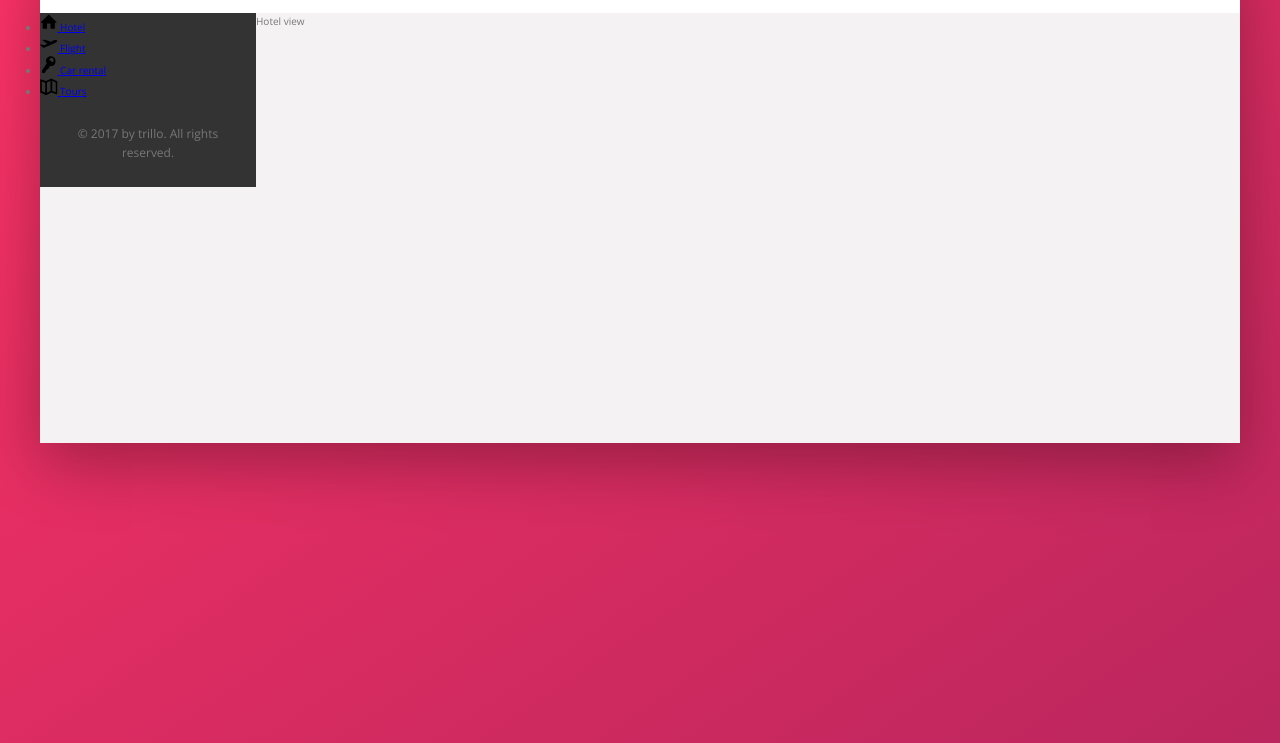
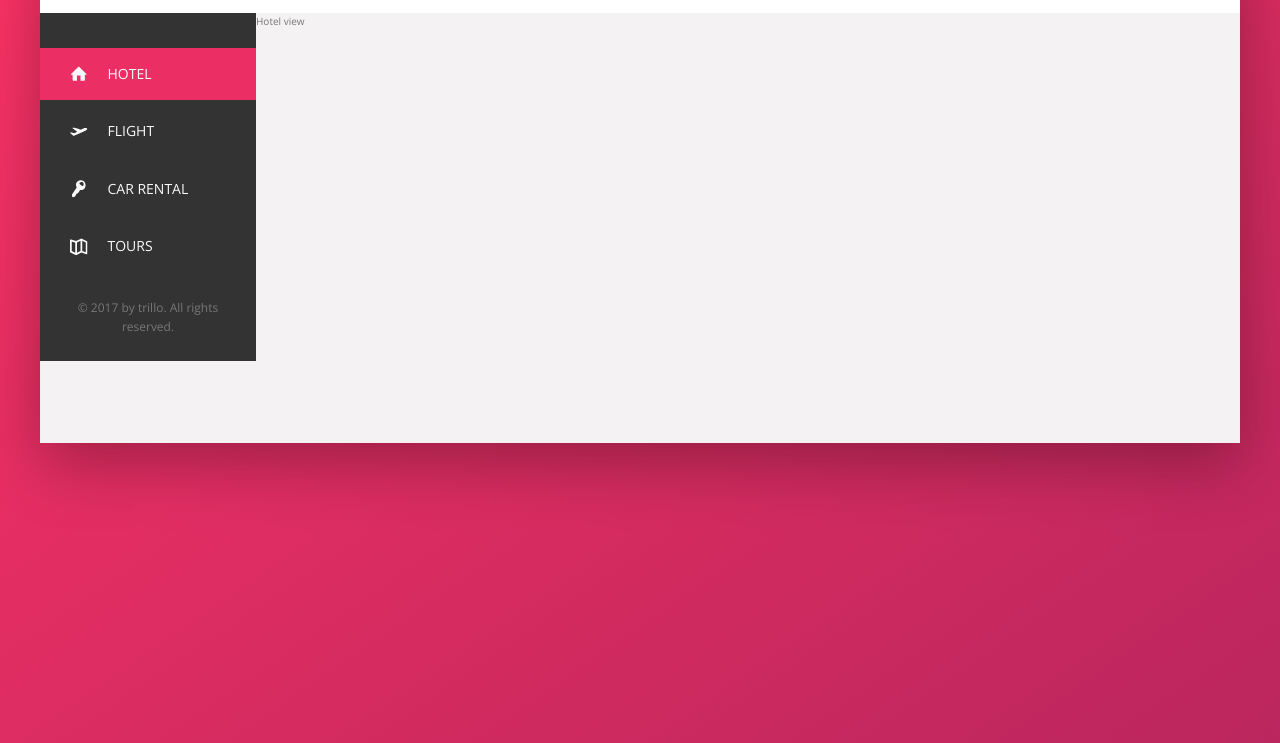
Before and after one commit to cassiorodp/trillo-project, a website: page index.html in a window 1280 px wide. Shown: the part 137-880 px from the top of the page. Drawn offline with nearby package versions, Linux system fonts and the light colour scheme; files that its build step writes are made by us from their sources.

Commit message:
feat: add animations

```diff
--- a/index.html
+++ b/index.html
@@ -58,7 +58,7 @@
       <div class="content">
         <nav class="sidebar">
           <ul class="side-nav">
-            <li class="side-nav__item">
+            <li class="side-nav__item side-nav__item--active">
               <a href="#" class="side-nav__link">
                 <svg class="side-nav__icon">
                   <use xlink:href="img/sprite.svg#icon-home"></use>
--- a/sass/_components.scss
+++ b/sass/_components.scss
@@ -140,15 +140,61 @@
 }
 
 .side-nav {
+  font-size: 1.4rem;
+  list-style: none;
+  margin-top: 3.5rem;
+
   &__item {
+    position: relative;
+
+    &:not(:last-child) {
+      margin-bottom: 0.5rem;
+    }
   }
 
-  &__link {
+  &__item::before {
+    content: '';
+    position: absolute;
+    top: 0;
+    left: 0;
+    height: 100%;
+    width: 3px;
+    background-color: var(--color-primary);
+    transform: scaleY(0);
+    transition: transform 0.2s cubic-bezier(1, 0, 0, 1), width 0.4s 0.2s,
+      background-color 0.1s;
+    transform-origin: bottom;
+  }
+
+  &__item:hover::before,
+  &__item--active::before {
+    transform: scaleY(1);
+    width: 100%;
+  }
+
+  &__item:active::before {
+    background-color: var(--color-primary-light);
+  }
+
+  &__link:link,
+  &__link:visited {
+    color: var(--color-grey-light-1);
+    text-decoration: none;
+    text-transform: uppercase;
+    display: block;
+    padding: 1.5rem 3rem;
+    position: relative;
+
+    display: flex;
+    align-items: center;
+    z-index: 10;
   }
 
   &__icon {
     width: 1.75rem;
     height: 1.75rem;
+    margin-right: 2rem;
+    fill: currentColor;
   }
 }
 
```
